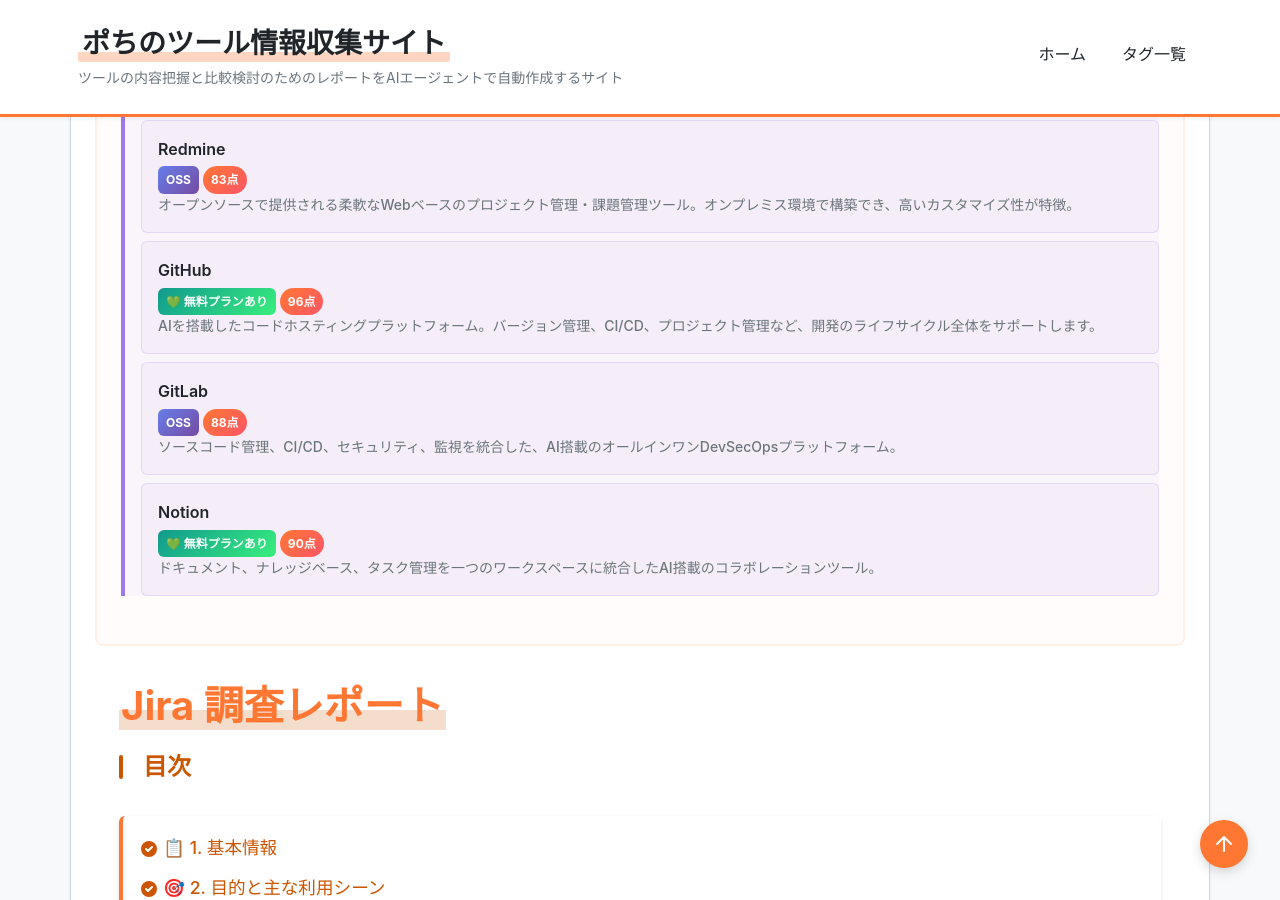
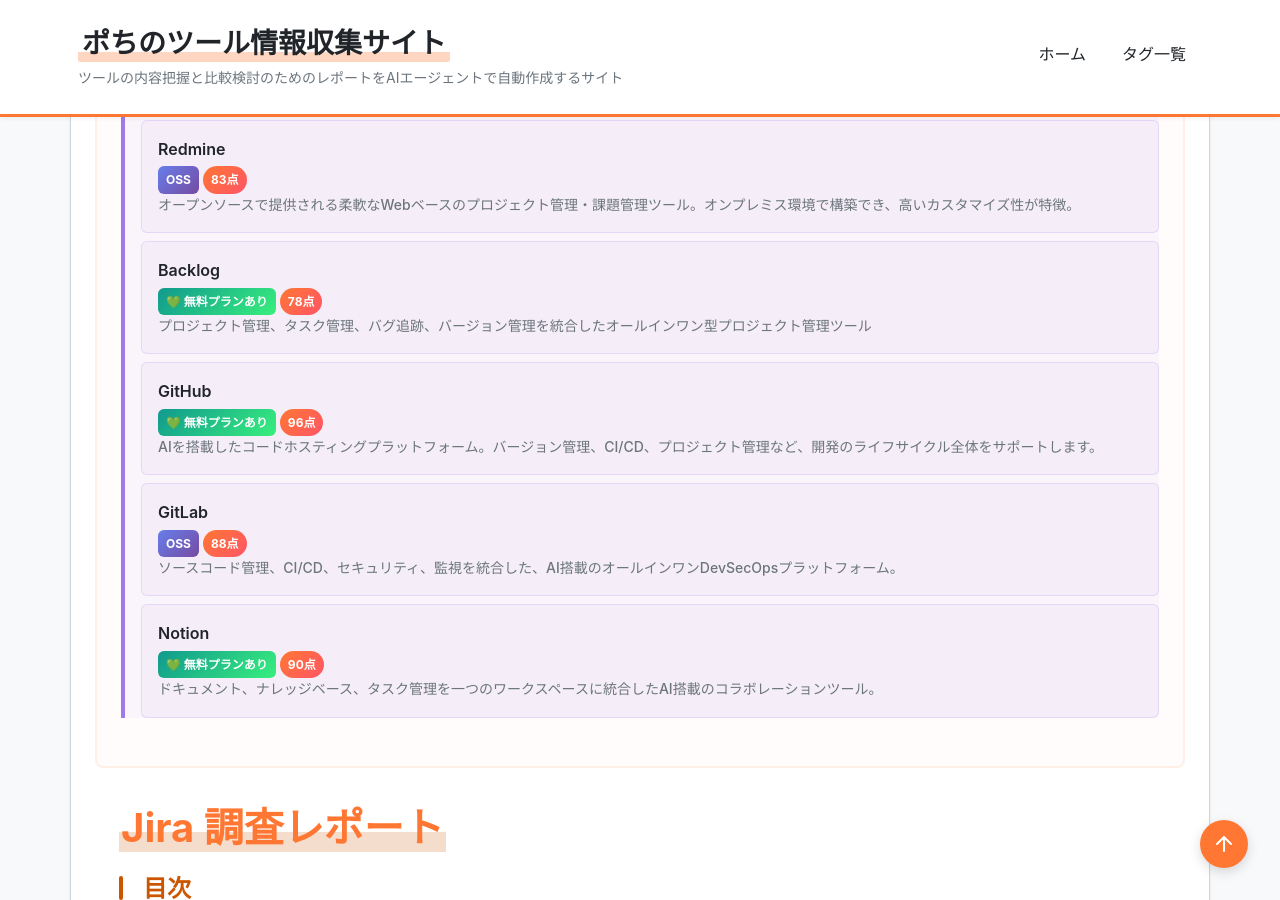
Before and after one commit to aegisfleet/tool-survey-report, a Jekyll site: the page built from _reports/jira.md, in a window 1280 px wide and 900 px high, scrolled down 1612 px. Built offline with Jekyll 4.4.1, drawn with Linux system fonts in a browser that asks for light colours.

Commit message:
Update Backlog investigation report and related tools
Co-authored-by: aegisfleet <112809992+aegisfleet@users.noreply.github.com>

```diff
--- a/_reports/jira.md
+++ b/_reports/jira.md
@@ -55,6 +55,7 @@ relationships:
     - "Jira Product Discovery"
   related_tools:
     - "Redmine"
+    - "Backlog"
     - "GitHub"
     - "GitLab"
     - "Notion"
```
